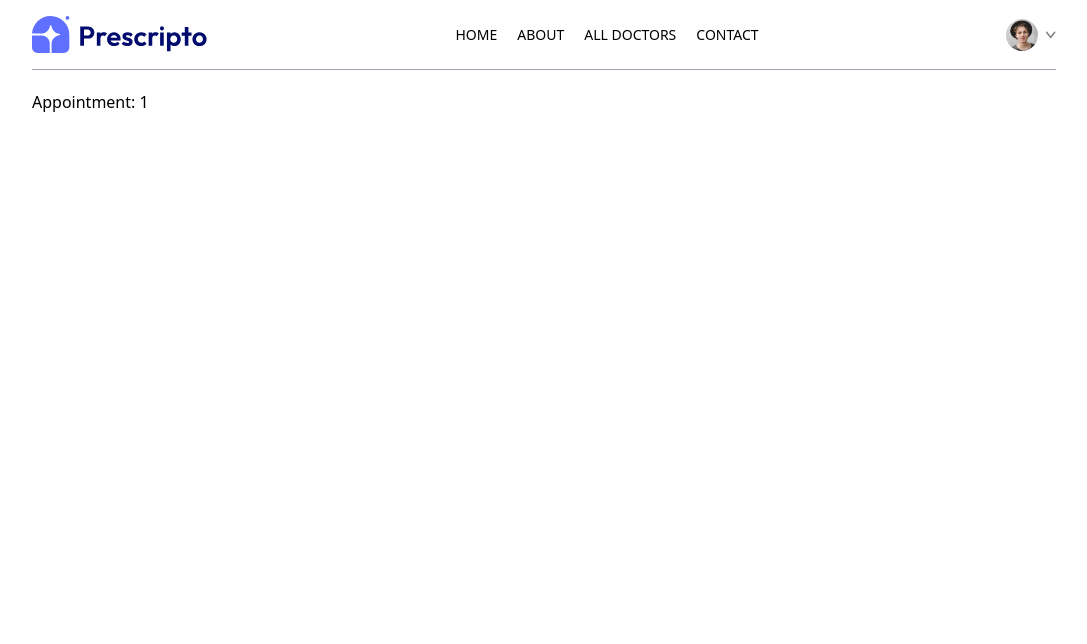
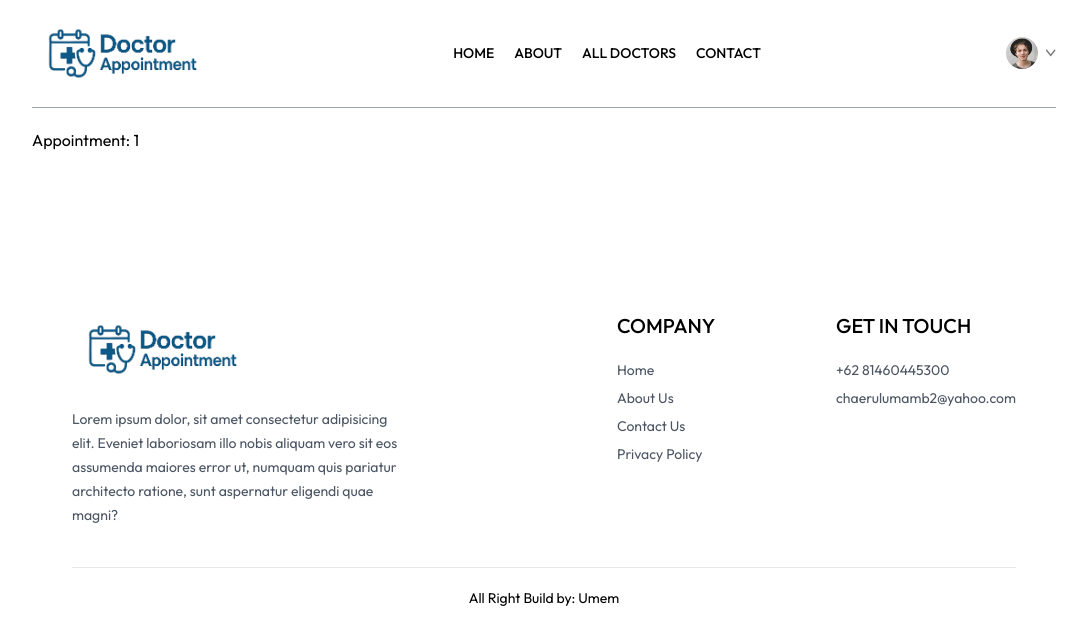
Before and after one commit to umem1125/doctor-appointment-react-js, a React (Vite) app: page /appointment/1 in a window 1280 px wide. Shown: the top 644 px of the page, without its empty margins (96-1183 px from the left). Built offline with nearby package versions, Linux system fonts and the light colour scheme.

Commit message:
finished component

```diff
--- a/src/App.jsx
+++ b/src/App.jsx
@@ -10,7 +10,7 @@
   MyProfile,
   Appointment,
 } from "./pages";
-import { Navbar } from "./components";
+import { Footer, Navbar } from "./components";
 
 const App = () => {
   return (
@@ -26,6 +26,7 @@
         <Route path="/my-appointment" element={<MyAppointment />} />
         <Route path="/appointment/:docId" element={<Appointment />} />
       </Routes>
+      <Footer />
     </div>
   );
 };
--- a/src/assets/assets.js
+++ b/src/assets/assets.js
@@ -36,6 +36,7 @@
 import Gynecologist from "./Gynecologist.svg";
 import Neurologist from "./Neurologist.svg";
 import Pediatricians from "./Pediatricians.svg";
+import doctor_app_logo from "./doctor_app_logo-removebg-preview.png";
 
 export const assets = {
   appointment_img,
@@ -55,6 +56,7 @@
   upload_icon,
   stripe_logo,
   razorpay_logo,
+  doctor_app_logo,
 };
 
 export const specialityData = [
--- /dev/null
+++ b/src/components/Banner.jsx
@@ -0,0 +1,35 @@
+import React from "react";
+import { assets } from "../assets/assets";
+import { useNavigate } from "react-router-dom";
+
+const Banner = () => {
+  const navigate = useNavigate();
+  return (
+    <div className="flex bg-gradient-to-r from-sky-600 to-sky-900 rounded-lg px-6 sm:px-10 md:px-14 lg:px-12 my-12 md:mx-10 shadow-lg">
+      {/* left side */}
+      <div className="flex-1 py-8 sm:py-10 md:py-16 lg:py-24 lg:pl-5">
+        <div className="text-xl sm:text-2xl md:text-3xl lg:text-5xl font-semibold text-white">
+          <p>Book Appointment</p>
+          <p className="mt-4">With 100+ Trusted Doctors</p>
+        </div>
+        <button
+          onClick={() => navigate("/login", scrollTo(0, 0))}
+          className="bg-white text-sm font-semibold sm:text-base text-gray-600 px-8 py-3 rounded-full mt-6 hover:bg-gray-200 transition-all duration-300 shadow-md hover:shadow-lg"
+        >
+          Create Account
+        </button>
+      </div>
+
+      {/* right side */}
+      <div className="hidden md:block md:w-1/2 lg:w-[370px] relative">
+        <img
+          className="w-full h-auto object-contain absolute bottom-0 right-0 max-w-md"
+          src={assets.appointment_img}
+          alt="Appointment"
+        />
+      </div>
+    </div>
+  );
+};
+
+export default Banner;
--- /dev/null
+++ b/src/components/Footer.jsx
@@ -0,0 +1,51 @@
+import React from "react";
+import { assets } from "../assets/assets";
+
+const Footer = () => {
+  return (
+    <div className="md:mx-10">
+      <div className="flex flex-col sm:grid grid-cols-[3fr_1fr_1fr] gap-14 my-10 mt-40 text-sm">
+        {/* left section */}
+        <div>
+          <img src={assets.doctor_app_logo} className="w-44 mb-5" alt="Logo" />
+          <p className="w-full md:w-2/3 text-gray-600 leading-6">
+            Lorem ipsum dolor, sit amet consectetur adipisicing elit. Eveniet
+            laboriosam illo nobis aliquam vero sit eos assumenda maiores error
+            ut, numquam quis pariatur architecto ratione, sunt aspernatur
+            eligendi quae magni?
+          </p>
+        </div>
+        {/* center section */}
+        <div>
+          <p className="text-xl font-medium mb-5">COMPANY</p>
+          <ul className="flex flex-col gap-2 text-gray-600">
+            <li>Home</li>
+            <li>About Us</li>
+            <li>Contact Us</li>
+            <li>Privacy Policy</li>
+          </ul>
+        </div>
+        {/* right section */}
+        <div>
+          <p className="text-xl font-medium mb-5">GET IN TOUCH</p>
+          <ul className="flex flex-col gap-2 text-gray-600">
+            <li>+62 81460445300</li>
+            <li>chaerulumamb2@yahoo.com</li>
+          </ul>
+        </div>
+      </div>
+      {/* copy right */}
+      <div>
+        <hr />
+        <p className="py-5 text-sm text-center">
+          All Right{" "}
+          <a href="https://github.com/umem1125" target="blank">
+            Build by: Umem
+          </a>
+        </p>
+      </div>
+    </div>
+  );
+};
+
+export default Footer;
--- a/src/components/Navbar.jsx
+++ b/src/components/Navbar.jsx
@@ -11,7 +11,11 @@
   return (
     <div className="flex items-center justify-between text-sm py-4 mb-5 border-b border-b-gray-400">
       <NavLink to="/">
-        <img className="w-44 cursor-pointer" src={assets.logo} alt="Logo" />
+        <img
+          className="w-44 cursor-pointer"
+          src={assets.doctor_app_logo}
+          alt="Logo"
+        />
       </NavLink>
       <ul className="hidden md:flex items-start gap-5 font-medium">
         <NavLink to="/">
--- a/src/components/SpecialityMenu.jsx
+++ b/src/components/SpecialityMenu.jsx
@@ -8,7 +8,7 @@
       className="flex flex-col items-center gap-6 py-20 px-6 bg-gradient-to-r from-blue-50 via-white to-blue-50 text-gray-900"
       id="speciality"
     >
-      <h1 className="text-4xl font-extrabold mb-2 text-center text-blue-900">
+      <h1 className="text-4xl font-extrabold mb-2 text-center text-sky-900">
         Find By Speciality
       </h1>
       <p className="max-w-xl text-center text-gray-700 text-lg mb-8">
--- a/src/components/TopDoctors.jsx
+++ b/src/components/TopDoctors.jsx
@@ -38,7 +38,7 @@
       </div>
       <button
         onClick={() => navigate("/doctors")}
-        className="mt-6 px-6 py-2 bg-blue-600 text-white rounded-lg hover:bg-blue-700 transition duration-300"
+        className="mt-6 px-6 py-2 bg-sky-600 text-white rounded-lg hover:bg-sky-700 transition duration-300"
       >
         More
       </button>
--- a/src/components/index.js
+++ b/src/components/index.js
@@ -2,5 +2,7 @@
 import Header from "./Header";
 import SpecialityMenu from "./SpecialityMenu";
 import TopDoctors from "./TopDoctors";
+import Banner from "./Banner";
+import Footer from "./Footer";
 
-export { Navbar, Header, SpecialityMenu, TopDoctors };
+export { Navbar, Header, SpecialityMenu, TopDoctors, Banner, Footer };
--- a/src/index.css
+++ b/src/index.css
@@ -1,7 +1,13 @@
+@import url("https://fonts.googleapis.com/css2?family=Outfit:wght@100..900&display=swap");
+
 @tailwind base;
 @tailwind components;
 @tailwind utilities;
 
+* {
+  font-family: Outfit;
+}
+
 .active hr {
   @apply block;
 }
--- a/src/pages/About.jsx
+++ b/src/pages/About.jsx
@@ -1,7 +1,12 @@
 import React from "react";
+import { assets } from "../assets/assets";
 
 const About = () => {
-  return <div>About</div>;
+  return (
+    <div>
+      <p>About</p>
+    </div>
+  );
 };
 
 export default About;
--- a/src/pages/Home.jsx
+++ b/src/pages/Home.jsx
@@ -1,5 +1,5 @@
 import React from "react";
-import { Header, SpecialityMenu, TopDoctors } from "../components";
+import { Banner, Header, SpecialityMenu, TopDoctors } from "../components";
 
 const Home = () => {
   return (
@@ -7,6 +7,7 @@
       <Header />
       <SpecialityMenu />
       <TopDoctors />
+      <Banner />
     </div>
   );
 };
--- a/tailwind.config.js
+++ b/tailwind.config.js
@@ -4,7 +4,8 @@
   theme: {
     extend: {
       colors: {
-        primary: "#5f6fff",
+        primary: "#254D70",
+        // primary: "#5f6fff",
       },
       gridTemplateColumns: {
         auto: "repeat(auto-fill, minmax(200px, 1fr))",
```
Also changed, not shown: src/assets/doctor_app_logo-removebg-preview.png (added), src/assets/doctor_app_logo.png (added).
